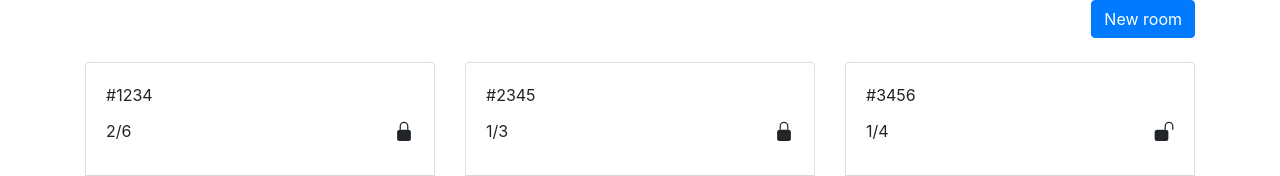
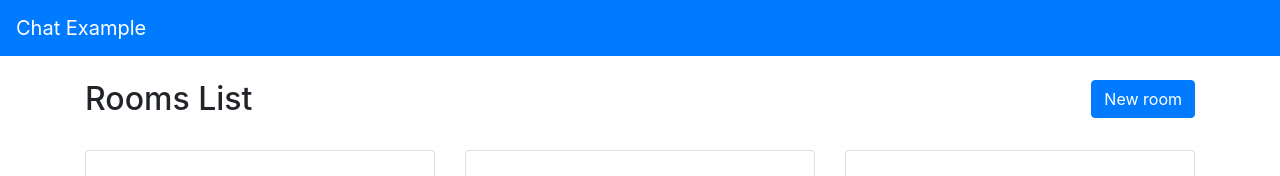
Before and after one commit to adrianulima/chat-react-client, a React (Create React App) app in the folder example/: page / in a window 1280 px wide. Shown: the top 176 px of the page. Built offline with nearby package versions, Linux system fonts and the light colour scheme.

Commit message:
Implemented PageContainer and improved RoomsListPage header

```diff
--- /dev/null
+++ b/example/src/PageContainer.js
@@ -0,0 +1,15 @@
+import React from 'react'
+import { Container, Navbar, NavbarBrand } from 'reactstrap'
+
+const PageContainer = ({ title, ...props }) => {
+  return (
+    <>
+      <Navbar color="primary" dark expand="md">
+        <NavbarBrand href="/">Chat Example</NavbarBrand>
+      </Navbar>
+      <Container {...props} />
+    </>
+  )
+}
+
+export default PageContainer
--- a/example/src/RoomsListPage.js
+++ b/example/src/RoomsListPage.js
@@ -1,6 +1,6 @@
 import React, { useState } from 'react'
+import PageContainer from './PageContainer'
 import {
-  Container,
   Row,
   Col,
   Button,
@@ -38,9 +38,12 @@ const RoomsListPage = () => {
   const [currentRoomId, setCurrentRoomId] = useState('')
 
   return (
-    <Container>
-      <Row className="text-right">
+    <PageContainer>
+      <Row className="my-4">
         <Col>
+          <h2>Rooms List</h2>
+        </Col>
+        <Col className="text-right">
           <Button color="primary" onClick={toggleNew}>
             New room
           </Button>
@@ -97,7 +100,7 @@ const RoomsListPage = () => {
           }}
         />
       </>
-      <Row className="mt-4">
+      <Row>
         {map(rooms, (room) => {
           return (
             <Col key={room.roomId} lg="4" md="6" sm="12" className="mb-4">
@@ -152,7 +155,7 @@ const RoomsListPage = () => {
           )
         })}
       </Row>
-    </Container>
+    </PageContainer>
   )
 }
 
```
